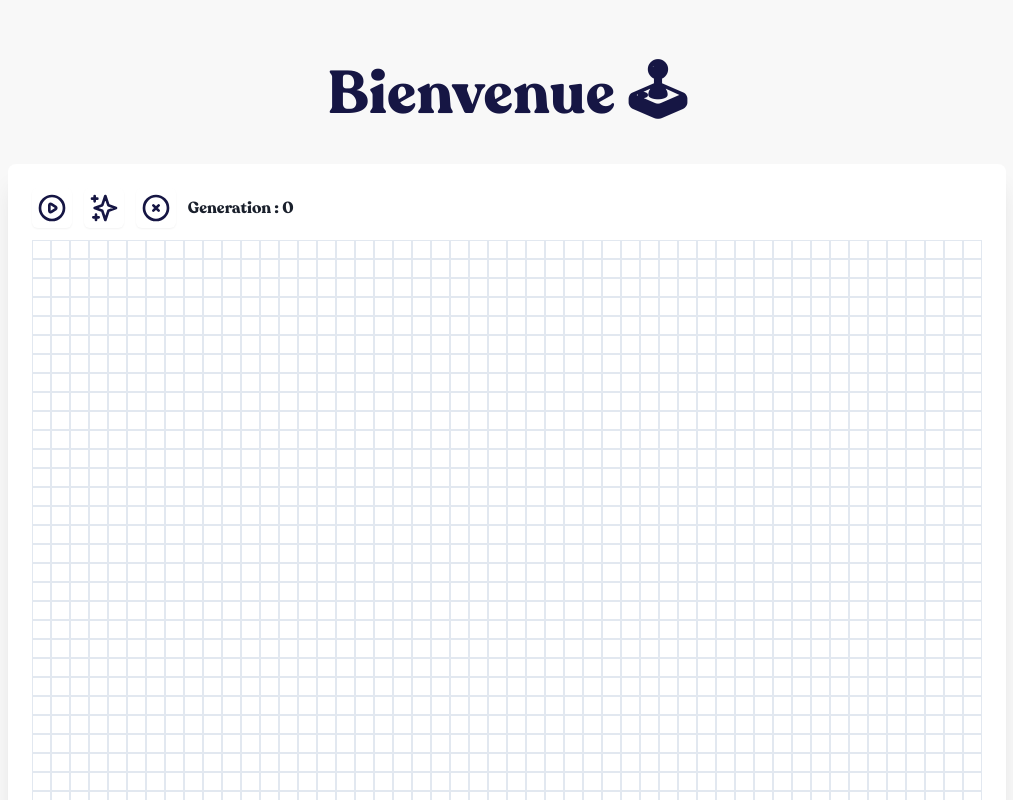
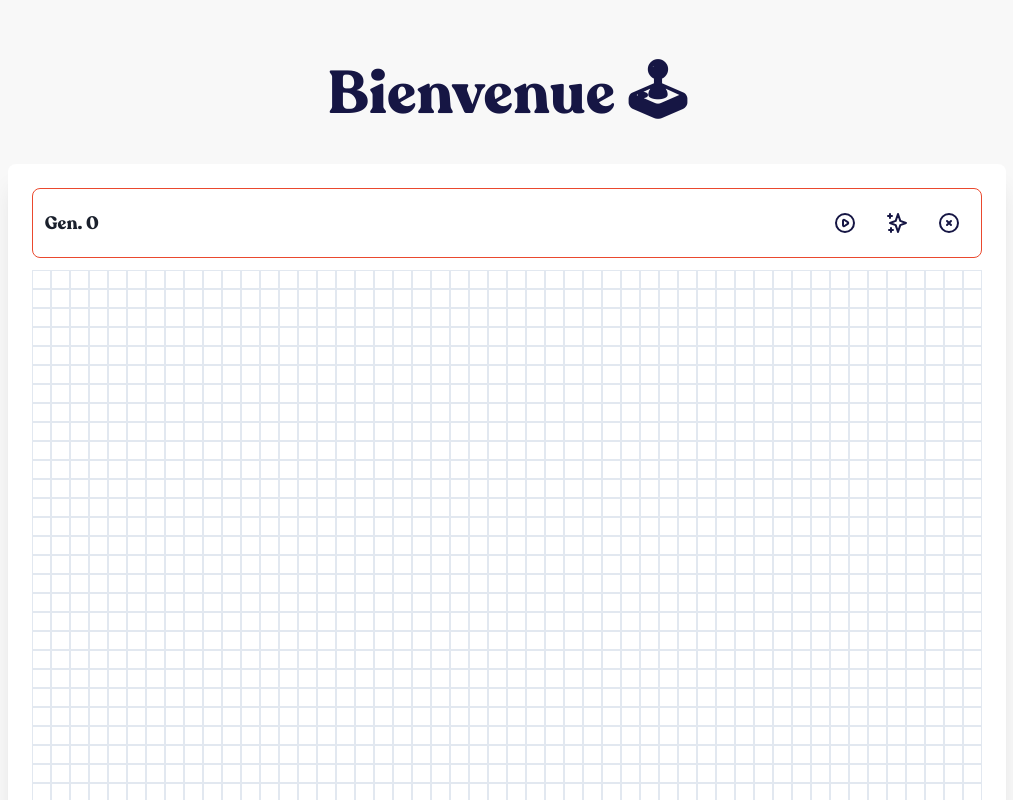
Before and after one commit to bcassiers/gameoflife, a Next.js app: page / in a window 1280 px wide. Shown: the top 800 px of the page, without its empty margins (133-1146 px from the left). Built offline with nearby package versions, Linux system fonts and the light colour scheme.

Commit message:
style: friendlier header bar

```diff
--- a/pages/index.tsx
+++ b/pages/index.tsx
@@ -101,14 +101,15 @@ export default function App(): JSX.Element {
       <div className="h-full mt-32 mb-10">
         <div className="bg-white dark:bg-embie-blue overflow-hidden shadow-xl h-full rounded-lg sm:w-4/5 mx-auto">
           <div className="px-10 py-10 2xl:py-24 sm:p-6 space-y-3">
-            <div className="space-x-3 flex flex-row">
+            <div className="space-x-3 flex flex-row rounded-lg border-embie-red border border-3 p-3 mr-auto">
+              <p className="font-recoleta my-2 dark:text-white font-bold text-lg mr-auto">{`Gen. ${generationCounter}`}</p>
               <button
                 onClick={() => {
                   setRunning(!running);
                 }}
-                className="p-1 text-xl shadow-sm rounded-md font-bold font-recoleta hover:bg-gray-200 text-embie-blue dark:bg-embie-blue dark:text-white bg-opacity-90 hover:bg-opacity-100 focus:outline-none focus:ring-0"
+                className="px-2 rounded-md hover:bg-opacity-20 hover:bg-embie-blue dark:hover:bg-white dark:hover:bg-opacity-20 text-embie-blue dark:bg-embie-blue dark:text-white focus:outline-none focus:ring-0"
               >
-                {running ? <PauseIcon className="w-8 h-8" /> : <PlayIcon className="w-8 h-8" />}
+                {running ? <PauseIcon className="w-6 h-6" /> : <PlayIcon className="w-6 h-6" />}
               </button>
               <button
                 onClick={() => {
@@ -116,9 +117,9 @@ export default function App(): JSX.Element {
                   randomGrid(0.15);
                   setGenerationCounter(0);
                 }}
-                className="mx-auto p-1 text-xl shadow-sm rounded-md font-bold font-recoleta hover:bg-gray-200 text-embie-blue dark:bg-embie-blue dark:text-white bg-opacity-90 hover:bg-opacity-100 focus:outline-none focus:ring-0"
+                className="px-2 rounded-md hover:bg-opacity-20 hover:bg-embie-blue dark:hover:bg-white dark:hover:bg-opacity-20 text-embie-blue dark:bg-embie-blue dark:text-white focus:outline-none focus:ring-0"
               >
-                <SparklesIcon className="w-8 h-8" />
+                <SparklesIcon className="w-6 h-6" />
               </button>
               <button
                 onClick={() => {
@@ -126,11 +127,10 @@ export default function App(): JSX.Element {
                   setGrid(emptyGrid());
                   setGenerationCounter(0);
                 }}
-                className="mx-auto p-1 text-xl shadow-sm rounded-md font-bold font-recoleta hover:bg-gray-200 text-embie-blue dark:bg-embie-blue dark:text-white bg-opacity-90 hover:bg-opacity-100 focus:outline-none focus:ring-0"
+                className="px-2 rounded-md hover:bg-opacity-20 hover:bg-embie-blue dark:hover:bg-white dark:hover:bg-opacity-20 text-embie-blue dark:text-white focus:outline-none focus:ring-0"
               >
-                <XCircleIcon className="w-8 h-8" />
+                <XCircleIcon className="w-6 h-6" />
               </button>
-              <p className="font-recoleta my-2 dark:text-white font-bold">{`Generation : ${generationCounter}`}</p>
             </div>
             <div
               style={{
```
